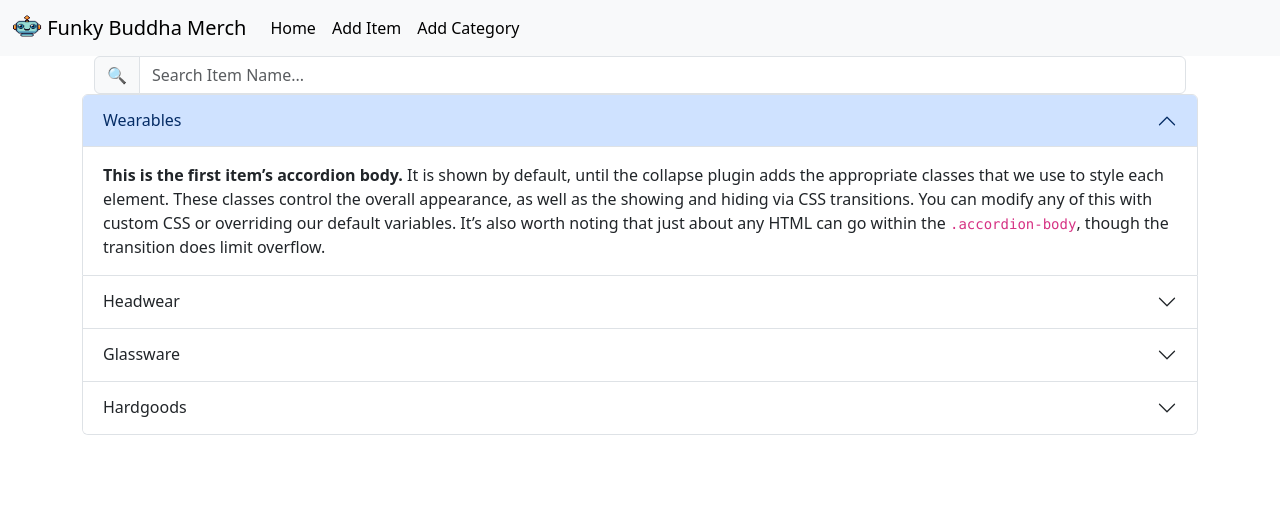
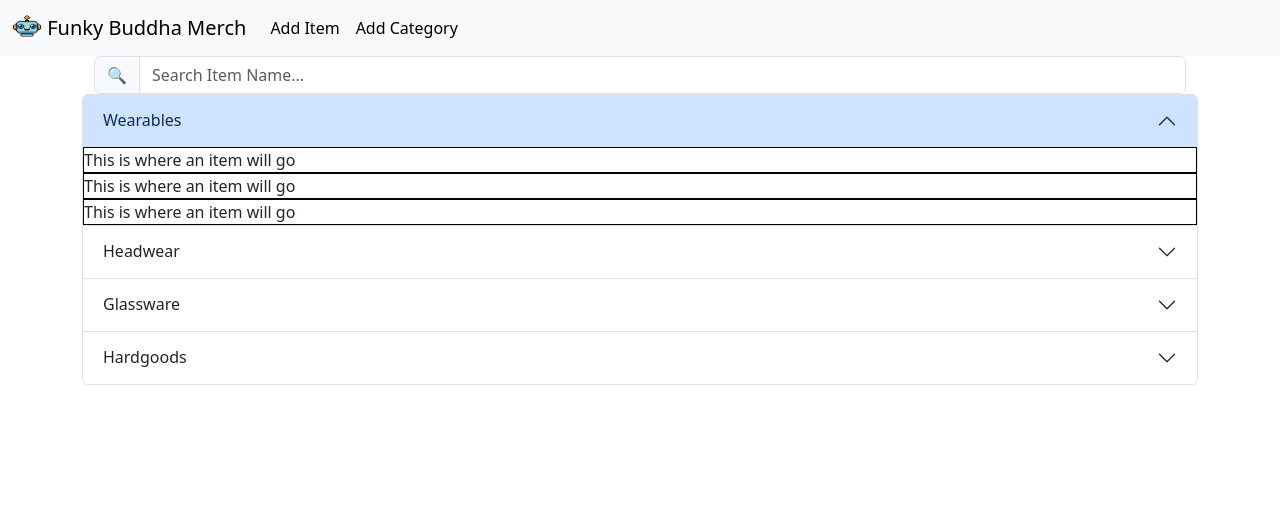
Before and after one commit to Nic0cava/FB_Merch, a Flask app: page / in a window 1280 px wide, after a click on "Wearables". Shown: the top 515 px of the page. Run offline with Flask 3, Linux system fonts and the light colour scheme.

Commit message:
added style.css and made some edits to the nav and accordions

```diff
--- /dev/null
+++ b/merch/static/style.css
@@ -0,0 +1,3 @@
+.item {
+    border: 1px solid black;
+}
--- a/merch/templates/base.html
+++ b/merch/templates/base.html
@@ -6,7 +6,7 @@
     <title>Funky Buddha Merch</title>
     <link href="https://cdn.jsdelivr.net/npm/bootstrap@5.3.6/dist/css/bootstrap.min.css" rel="stylesheet" integrity="sha384-4Q6Gf2aSP4eDXB8Miphtr37CMZZQ5oXLH2yaXMJ2w8e2ZtHTl7GptT4jmndRuHDT" crossorigin="anonymous">
     <script src="https://cdn.jsdelivr.net/npm/bootstrap@5.3.6/dist/js/bootstrap.bundle.min.js" integrity="sha384-j1CDi7MgGQ12Z7Qab0qlWQ/Qqz24Gc6BM0thvEMVjHnfYGF0rmFCozFSxQBxwHKO" crossorigin="anonymous"></script>
-  <!-- <link rel="stylesheet" href="{{ url_for('static', filename='style.css') }}"> -->
+  <link rel="stylesheet" href="{{ url_for('static', filename='style.css') }}">
   <!-- <link rel="icon" href="{{ url_for('static', filename='Espresso.png') }}" type="image/png"> -->
 </head>
 <body>
@@ -21,9 +21,12 @@
     </button>
     <div class="collapse navbar-collapse" id="navbarSupportedContent">
       <ul class="navbar-nav me-auto mb-2 mb-lg-0">
+        {# Home: only show when not on home page #}
+        {% if request.path != url_for('core.index') %}
         <li class="nav-item">
-          <a class="nav-link active" aria-current="page" href="{{url_for('core.index')}}">Home</a>
+          <a class="nav-link active" href="{{ url_for('core.index') }}">Home</a>
         </li>
+        {% endif %}
         <li class="nav-item">
           <a class="nav-link active" href="#">Add Item</a>
         </li>
--- a/merch/templates/index.html
+++ b/merch/templates/index.html
@@ -17,8 +17,10 @@
       </button>
     </h2>
     <div id="collapseOne" class="accordion-collapse collapse" data-bs-parent="#accordionExample">
-      <div class="accordion-body">
-        <strong>This is the first item’s accordion body.</strong> It is shown by default, until the collapse plugin adds the appropriate classes that we use to style each element. These classes control the overall appearance, as well as the showing and hiding via CSS transitions. You can modify any of this with custom CSS or overriding our default variables. It’s also worth noting that just about any HTML can go within the <code>.accordion-body</code>, though the transition does limit overflow.
+      <div class="accordion-body p-0">
+        <div class="item mb-0">This is where an item will go</div>
+        <div class="item mb-0">This is where an item will go</div>
+        <div class="item mb-0">This is where an item will go</div>
       </div>
     </div>
   </div>
@@ -29,8 +31,10 @@
       </button>
     </h2>
     <div id="collapseTwo" class="accordion-collapse collapse" data-bs-parent="#accordionExample">
-      <div class="accordion-body">
-        <strong>This is the second item’s accordion body.</strong> It is hidden by default, until the collapse plugin adds the appropriate classes that we use to style each element. These classes control the overall appearance, as well as the showing and hiding via CSS transitions. You can modify any of this with custom CSS or overriding our default variables. It’s also worth noting that just about any HTML can go within the <code>.accordion-body</code>, though the transition does limit overflow.
+      <div class="accordion-body p-0">
+        <div class="item mb-0">This is where an item will go</div>
+        <div class="item mb-0">This is where an item will go</div>
+        <div class="item mb-0">This is where an item will go</div>
       </div>
     </div>
   </div>
@@ -41,20 +45,24 @@
       </button>
     </h2>
     <div id="collapseThree" class="accordion-collapse collapse" data-bs-parent="#accordionExample">
-      <div class="accordion-body">
-        <strong>This is the third item’s accordion body.</strong> It is hidden by default, until the collapse plugin adds the appropriate classes that we use to style each element. These classes control the overall appearance, as well as the showing and hiding via CSS transitions. You can modify any of this with custom CSS or overriding our default variables. It’s also worth noting that just about any HTML can go within the <code>.accordion-body</code>, though the transition does limit overflow.
+      <div class="accordion-body p-0">
+        <div class="item mb-0">This is where an item will go</div>
+        <div class="item mb-0">This is where an item will go</div>
+        <div class="item mb-0">This is where an item will go</div>
       </div>
     </div>
   </div>
   <div class="accordion-item">
     <h2 class="accordion-header">
-      <button class="accordion-button collapsed" type="button" data-bs-toggle="collapse" data-bs-target="#collapseThree" aria-expanded="false" aria-controls="collapseThree">
+      <button class="accordion-button collapsed" type="button" data-bs-toggle="collapse" data-bs-target="#collapseFour" aria-expanded="false" aria-controls="collapseFour">
         Hardgoods
       </button>
     </h2>
-    <div id="collapseThree" class="accordion-collapse collapse" data-bs-parent="#accordionExample">
-      <div class="accordion-body">
-        <strong>This is the third item’s accordion body.</strong> It is hidden by default, until the collapse plugin adds the appropriate classes that we use to style each element. These classes control the overall appearance, as well as the showing and hiding via CSS transitions. You can modify any of this with custom CSS or overriding our default variables. It’s also worth noting that just about any HTML can go within the <code>.accordion-body</code>, though the transition does limit overflow.
+    <div id="collapseFour" class="accordion-collapse collapse" data-bs-parent="#accordionExample">
+      <div class="accordion-body p-0">
+        <div class="item mb-0">This is where an item will go</div>
+        <div class="item mb-0">This is where an item will go</div>
+        <div class="item mb-0">This is where an item will go</div>
       </div>
     </div>
   </div>
```
